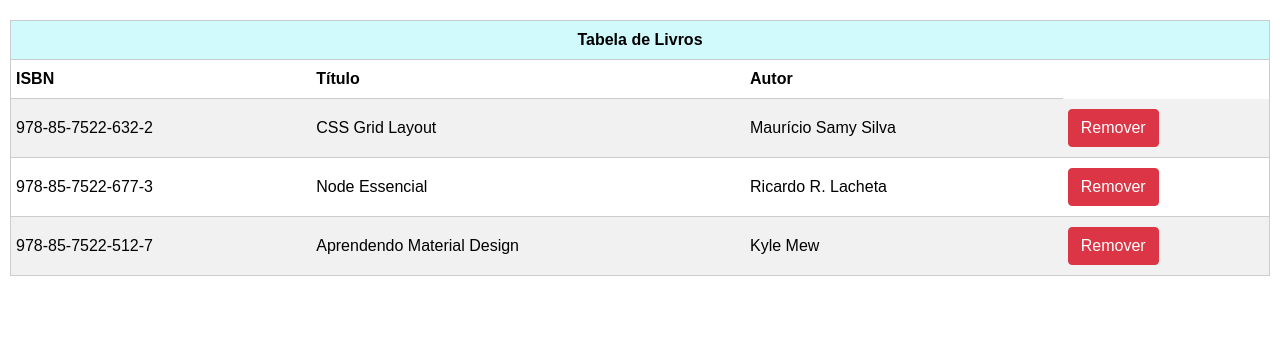
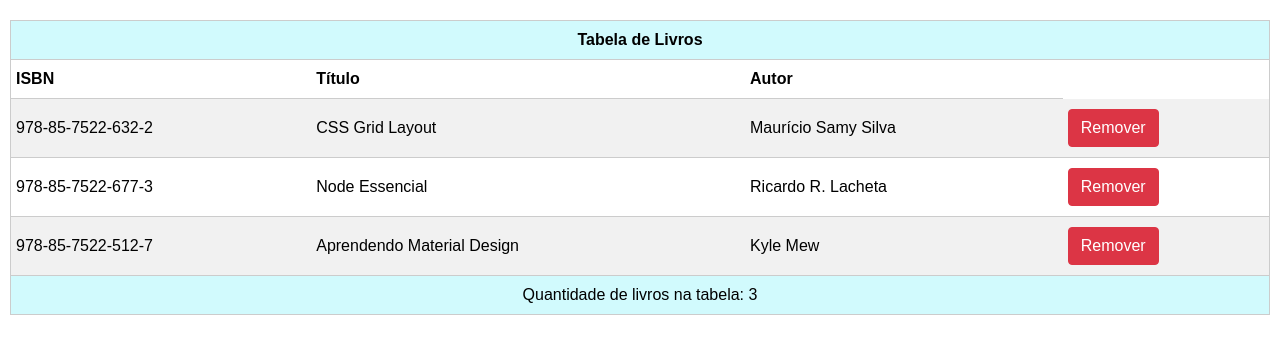
Before and after one commit to ligiadavilabozzi/react-tabela-livros, a React (Create React App) app: page / in a window 1280 px wide. Shown: the top 354 px of the page. Built offline with nearby package versions, Linux system fonts and the light colour scheme.

Commit message:
create footer with livros.length

```diff
--- a/src/App.js
+++ b/src/App.js
@@ -27,8 +27,8 @@ class App extends Component {
   return (
     <table className="tabela">
       <TabelaHead />
-      <tabelaFoot />
       <TabelaBody livros={ this.state.livros }/>
+      <TabelaFoot qdeLivros={ this.state.livros.length }/>
     </table>
     );
   }
--- a/src/components/TabelaFoot.js
+++ b/src/components/TabelaFoot.js
@@ -1,9 +1,9 @@
 import React from 'react'
 import TabelaBody from './TabelaBody';
-const TabelaFoot = () => (
+const TabelaFoot = (props) => (
     <tfoot>
         <tr>
-            <td colSpan="4">Este é o rodapé da tabela</td>
+            <td colSpan="4">Quantidade de livros na tabela: { props.qdeLivros }</td>
         </tr>
     </tfoot>
 );
```
